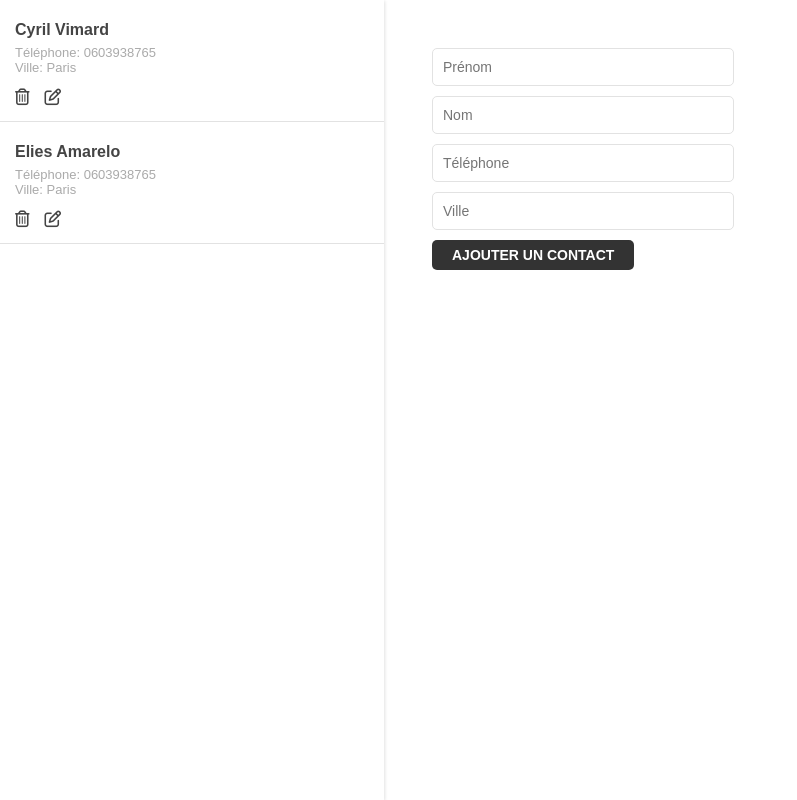
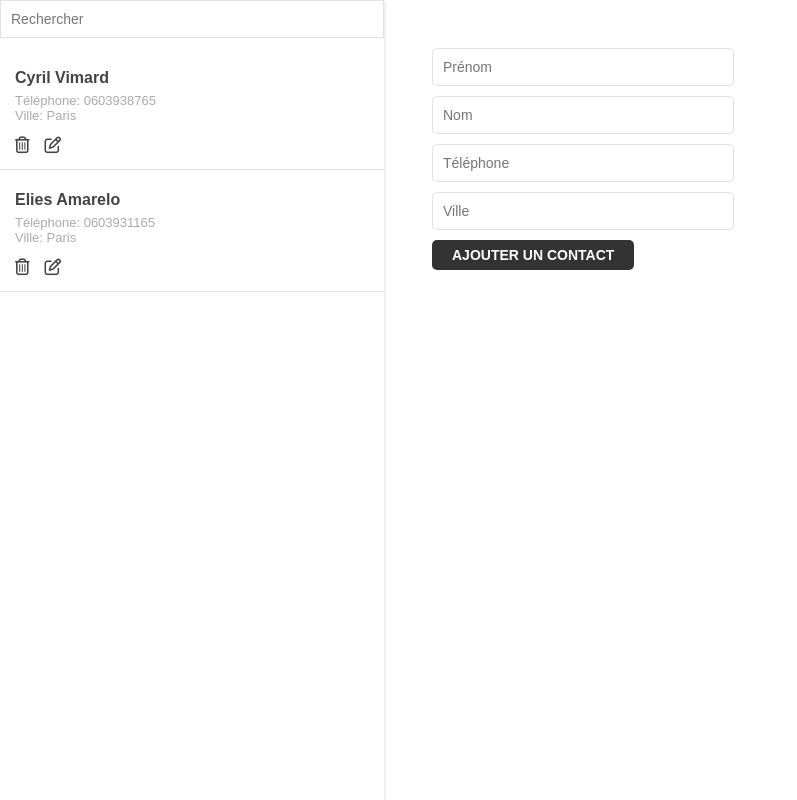
Before and after one commit to SolenneD/mds_m2_contact_Solenne, a React app: page / in a window 1280 px wide. Shown: the whole page, without its empty margins (0-797 px from the left). Built offline with nearby package versions, Linux system fonts and the light colour scheme.

Commit message:
[EDIT] /contact/index.js styles.scss reducers.js

```diff
--- a/src/components/contacts/index.js
+++ b/src/components/contacts/index.js
@@ -72,20 +72,30 @@ const Contact = ({ dispatch, user }) => {
   );
 };
 
-const Contacts = ({ dispatch, items }) => (
+const Contacts = ({ dispatch, items }) => {
+  const [search, setSearch] = useState('');
+  return (
     <div className="column">
       <ul>
-      {items.map((user) => (
+        <input className="search" type="search" placeholder="Rechercher" onChange={(e) => setSearch(e.target.value)} />
+        {
+          items
+            .filter((i) => i.firstName.toLowerCase().indexOf(search.toLowerCase()) !== -1
+            || i.lastName.toLowerCase().indexOf(search.toLowerCase()) !== -1
+            || i.phone.toLowerCase().indexOf(search.toLowerCase()) !== -1)
+            .map((user) => (
               <Contact
                 key={user.id}
                 dispatch={dispatch}
                 user={user}
               />
-      ))}
+            ))
+        }
       </ul>
       <Form />
     </div>
   );
+};
 
 const mapToProps = (state) => {
   const { items } = state.contacts;
--- a/src/components/contacts/reducers.js
+++ b/src/components/contacts/reducers.js
@@ -11,7 +11,7 @@ const initialState = {
     id: '2',
     firstName: 'Elies',
     lastName: 'Amarelo',
-    phone: '0603938765',
+    phone: '0603931165',
     city: 'Paris'
   }]
 };
--- a/src/style.scss
+++ b/src/style.scss
@@ -15,6 +15,14 @@ ul {
   box-shadow: 1px 1px 3px #e2e2e2;
   overflow: scroll;
   height: 100vh;
+
+  .search {
+    padding: 10px;
+    width: 100%;
+    border: 1px solid #e2e2e2;
+    margin-bottom: 10px;
+    font-size: 14px;
+  }
 
   li {
     padding: 15px;
```
Lines whose indentation alone changed are shown as unchanged.
